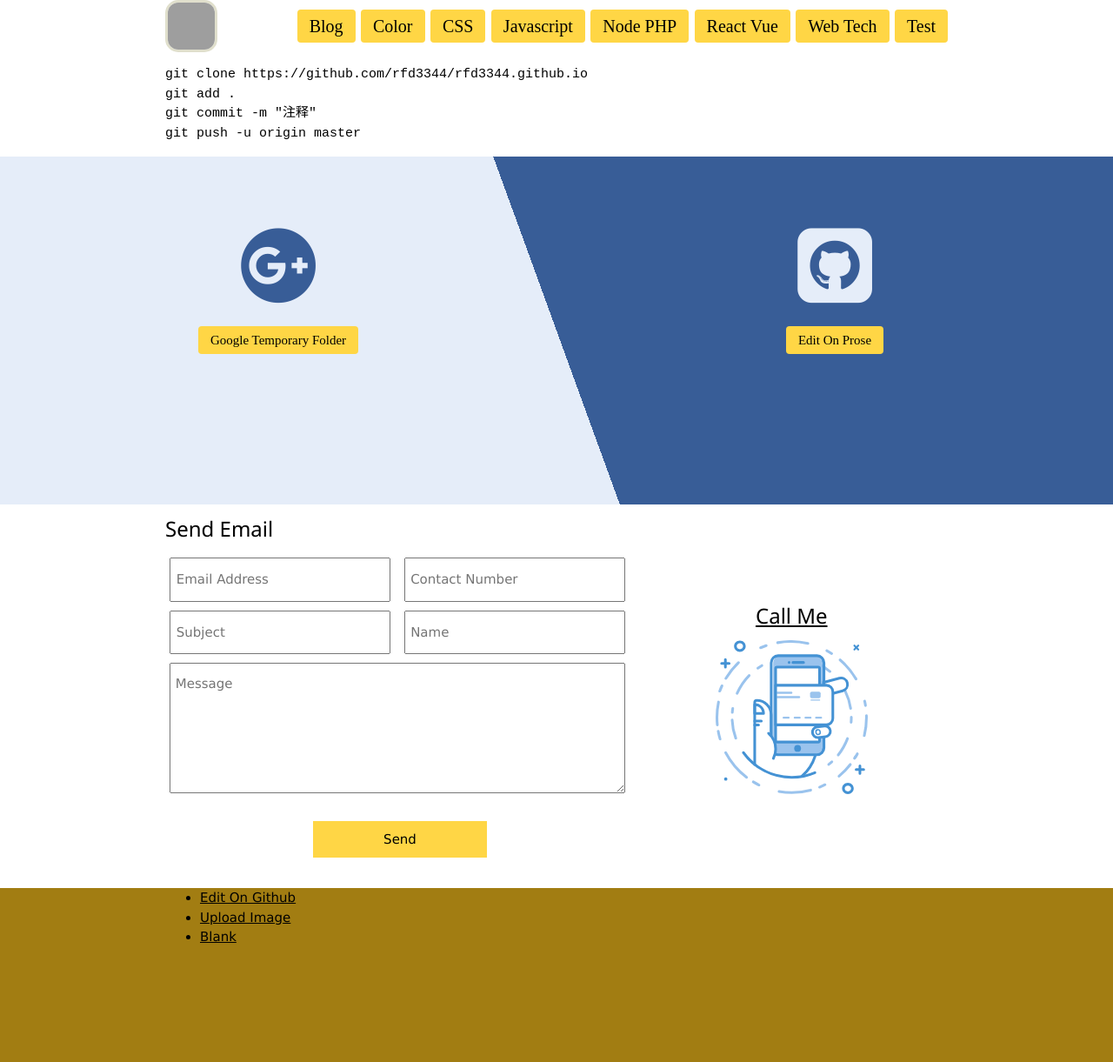
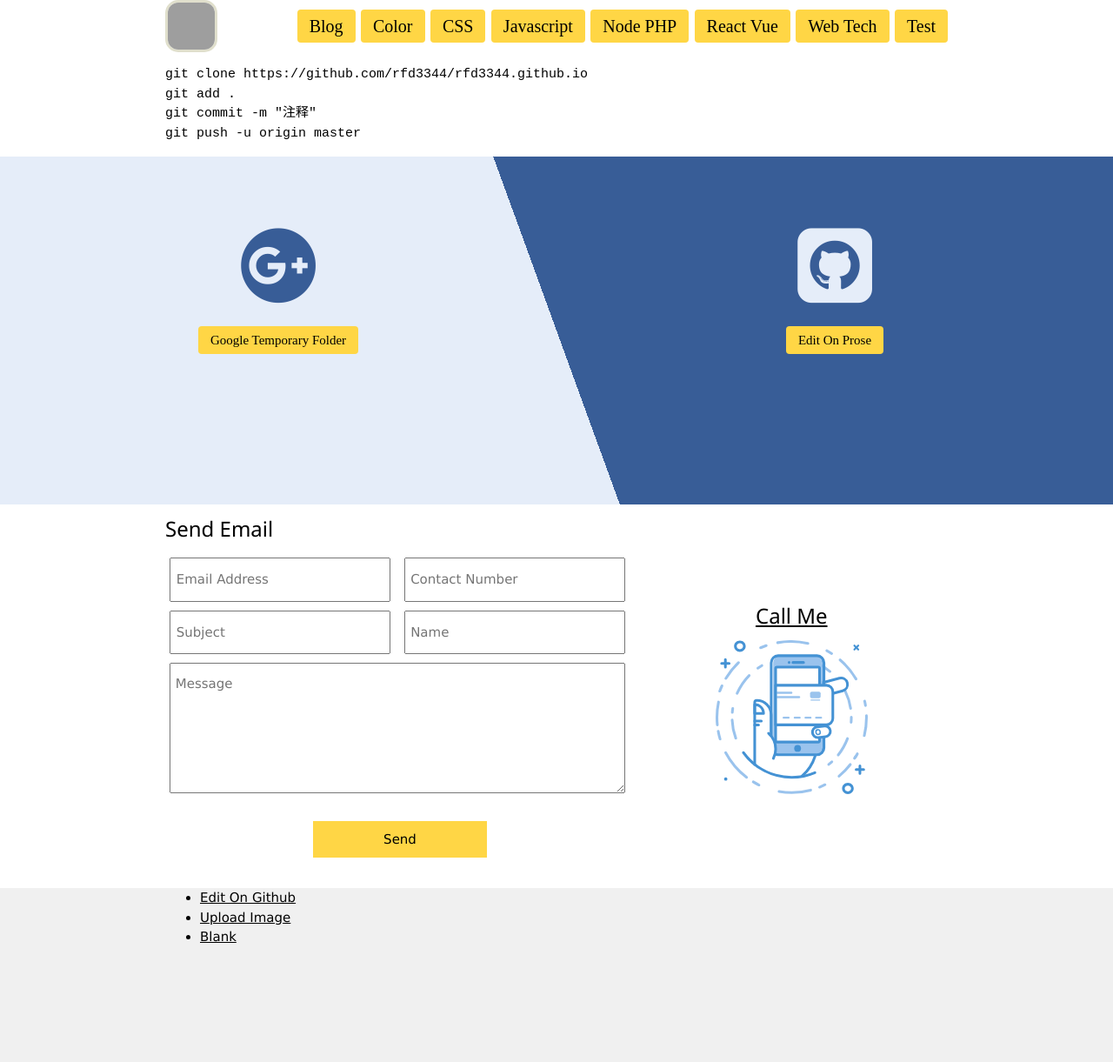
Before and after one commit to rfd3344a/rfd3344.github.io, a Jekyll site: the page built from index.html, in a window 1280 px wide. Shown: the whole page at 87% size. Built offline with Jekyll 4.4.1, drawn with Linux system fonts in a browser that asks for light colours; some web fonts are replaced; grey boxes are pictures that could not be loaded.

Commit message:
Update general.css

```diff
--- a/css/general.css
+++ b/css/general.css
@@ -42,7 +42,7 @@ section{
 /******  Footer ****/
 footer{
     clear:both;
-    background: #a27d12;
+    background: #f0f0f0;
     height: 200px;
     margin: auto;
 }
```
